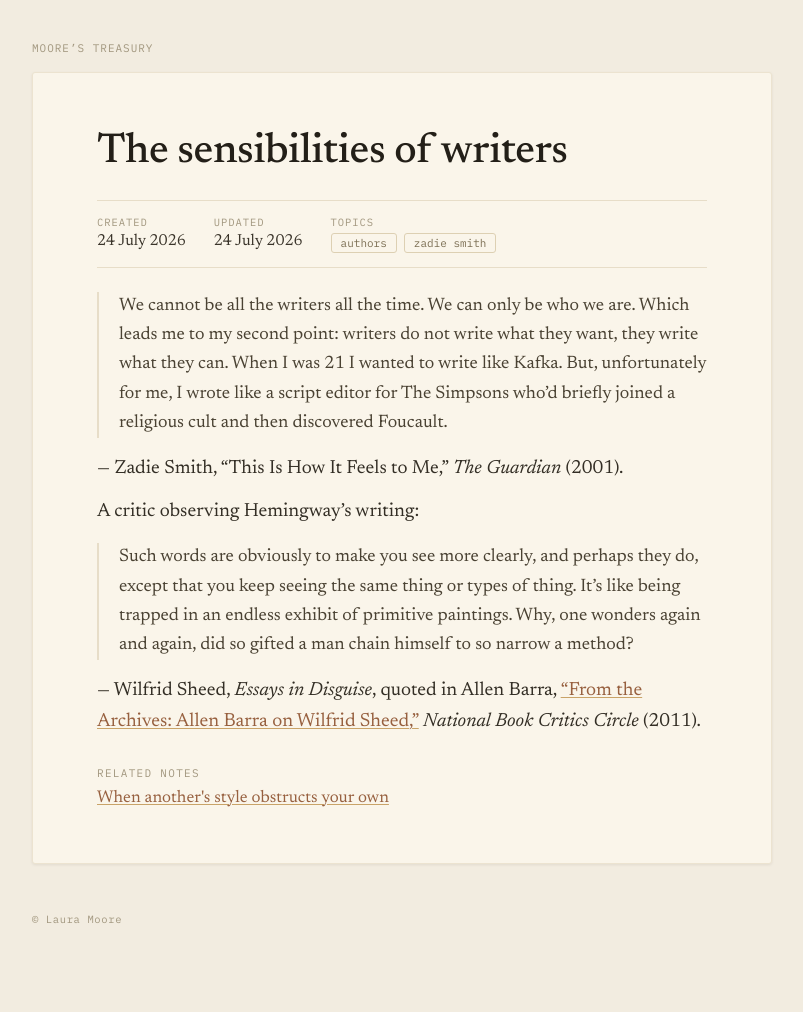
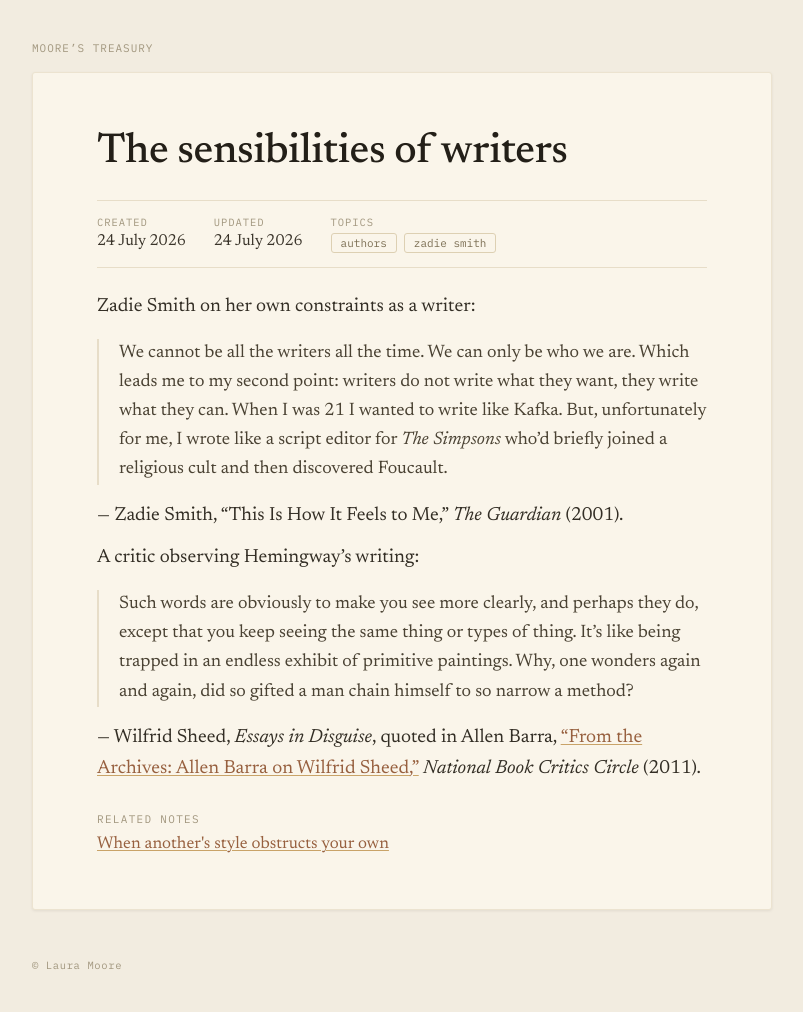
Before and after one commit to lauramoorewrites-del/treasury, a Jekyll site: the page built from _pages/the-sensibility-of-writers.md, in a window 1280 px wide. Shown: the whole page, without its empty margins (238-1041 px from the left). Built offline with Jekyll 4.4.1, drawn with Linux system fonts in a browser that asks for light colours; before the commit the page ends 966 px from its top, so only the background shows below that.

Commit message:
Update the-sensibility-of-writers.md

```diff
--- a/_pages/the-sensibility-of-writers.md
+++ b/_pages/the-sensibility-of-writers.md
@@ -9,7 +9,9 @@ related:
     url: "/when-anothers-style-obstructs-your-own/"
 ---
 
-> We cannot be all the writers all the time. We can only be who we are. Which leads me to my second point: writers do not write what they want, they write what they can. When I was 21 I wanted to write like Kafka. But, unfortunately for me, I wrote like a script editor for The Simpsons who'd briefly joined a religious cult and then discovered Foucault.
+Zadie Smith on her own constraints as a writer:
+
+> We cannot be all the writers all the time. We can only be who we are. Which leads me to my second point: writers do not write what they want, they write what they can. When I was 21 I wanted to write like Kafka. But, unfortunately for me, I wrote like a script editor for *The Simpsons* who'd briefly joined a religious cult and then discovered Foucault.
 
 — Zadie Smith, "This Is How It Feels to Me," *The Guardian* (2001).
 
```
